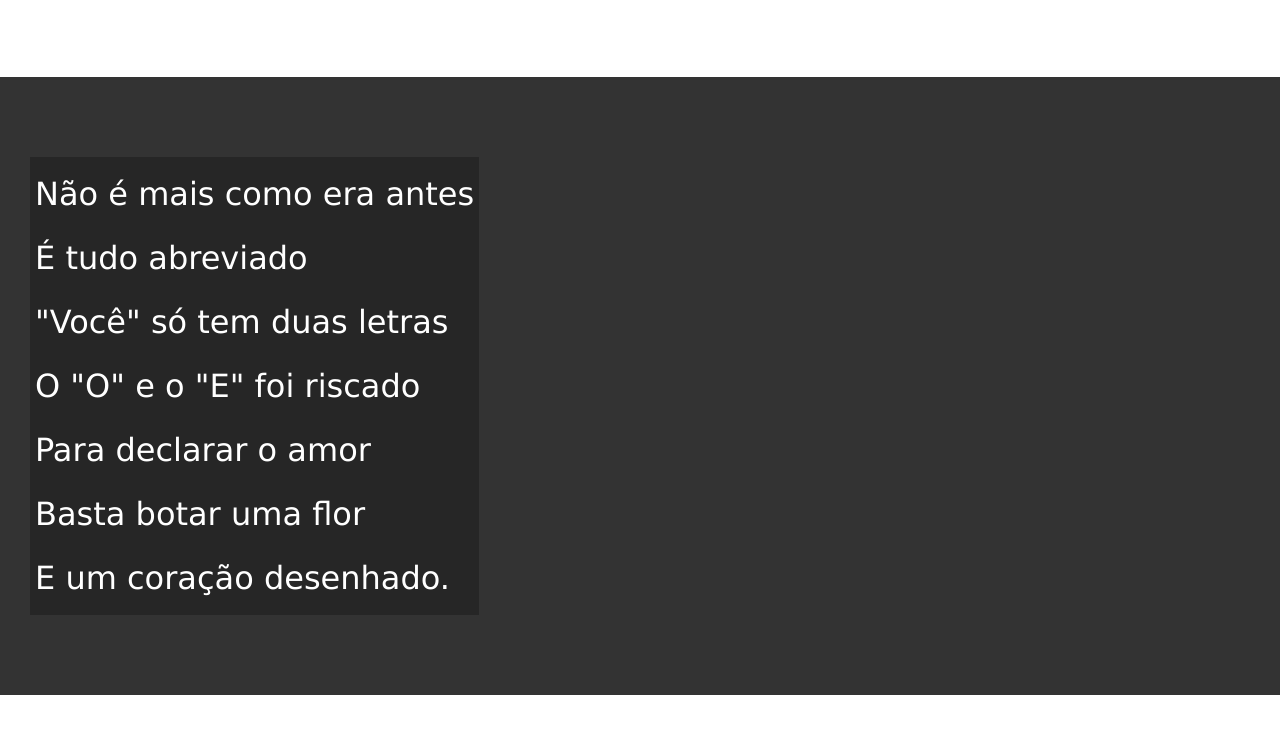
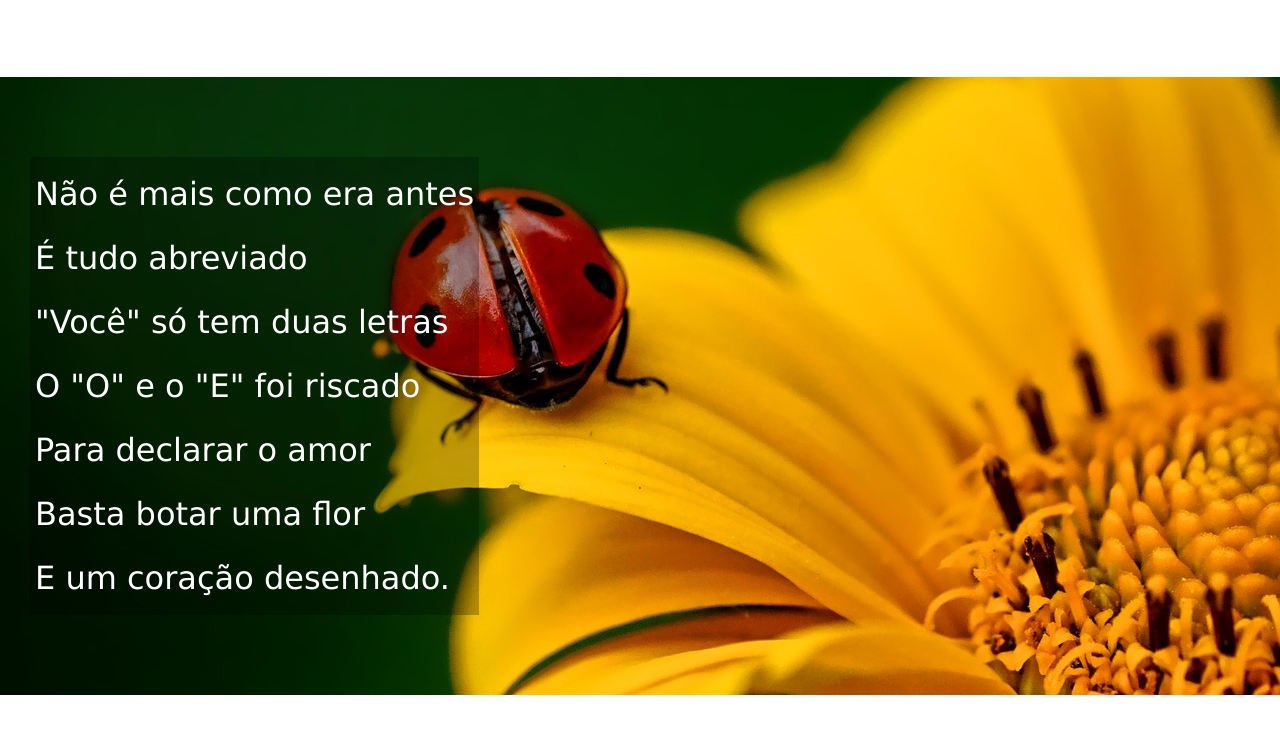
Before and after one commit to StrikeSantana/html-css, a plain HTML site: page DESAFIOS/desafio 12 e imagens/imagens/index.html in a window 1280 px wide. Shown: the part 791-1540 px from the top of the page. Drawn offline with Linux system fonts and the light colour scheme.

Commit message:
atualizei o desafio 12

```diff
--- a/DESAFIOS/desafio 12 e imagens/imagens/index.html
+++ b/DESAFIOS/desafio 12 e imagens/imagens/index.html
@@ -25,7 +25,7 @@
     </section>
 
 
-    <section class="imagem">
+    <section class="imagem" id="img01">
         <p>
             Não é mais como era antes <br>
             É tudo abreviado <br>
@@ -59,7 +59,7 @@
         </p>
     </section>
 
-    <section class="imagem">
+    <section class="imagem" id="img02">
         <p>
             Tenho saudade das cartas <br>
             Escritas com a própria mão <br>
--- a/DESAFIOS/desafio 12 e imagens/imagens/style.css
+++ b/DESAFIOS/desafio 12 e imagens/imagens/style.css
@@ -61,6 +61,7 @@ section.normal {
 section.imagem {
     background-color: rgb(51,51,51);
     color: white;
+    box-shadow: 1px 1px 0px black;
 }
 
 section.imagem > p {
@@ -69,6 +70,16 @@ section.imagem > p {
     background-color: rgba(0, 0, 0, 0.253);
 }
 
+section#img01 {
+    background-image: url('background001.jpg');
+    background-position: right center;
+}
+
+section#img02 {
+    background-image: url('background002.jpg');
+
+}
+
 footer {
     background-color: black;
     color: white;
```
